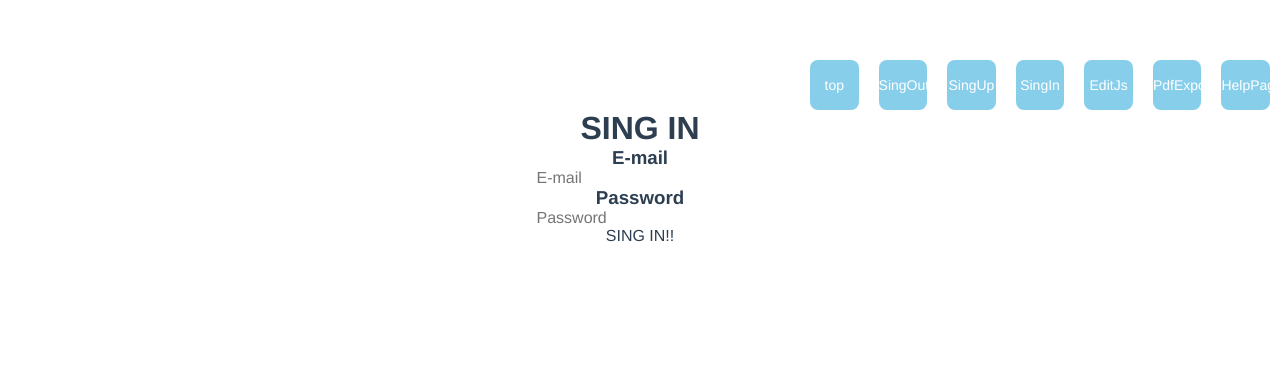
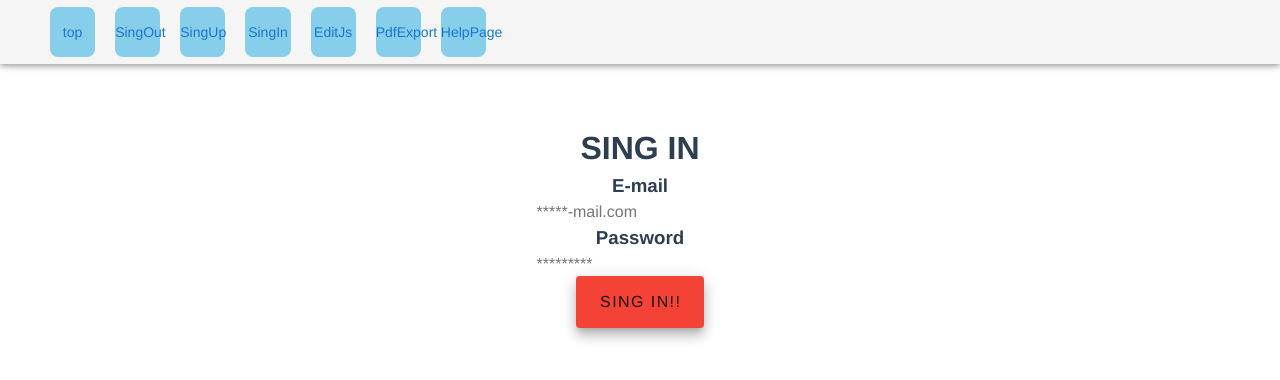
Before and after one commit to mnfm2118/formula-portfolio, a Vue app: page /vue-test/sing_in in a window 1280 px wide. Shown: the top 380 px of the page. Built offline with nearby package versions, Linux system fonts and the light colour scheme.

Commit message:
editor update

```diff
--- a/package.json
+++ b/package.json
@@ -9,6 +9,10 @@
   },
   "dependencies": {
     "@editorjs/editorjs": "^2.27.0",
+    "@editorjs/header": "^2.7.0",
+    "@editorjs/image": "^2.8.1",
+    "@editorjs/list": "^1.8.0",
+    "@editorjs/paragraph": "^2.10.0",
     "core-js": "^3.8.3",
     "firebase": "^9.22.0",
     "jspdf": "^2.5.1",
--- a/src/App.vue
+++ b/src/App.vue
@@ -1,7 +1,14 @@
 <template>
   <div id="app">
-    <tab-menu></tab-menu>
-    <router-view/>
+    <v-app>
+      <v-app-bar app>
+        <Tab-menu />
+      </v-app-bar>
+
+      <v-main>
+        <router-view />
+      </v-main>
+    </v-app>
   </div>
 </template>
 
--- a/src/components/EditJs.vue
+++ b/src/components/EditJs.vue
@@ -14,6 +14,7 @@
   import { app } from "../firebase";
   import { getFirestore, collection, addDoc } from "firebase/firestore";
   import { getAuth } from "firebase/auth";
+  import doEditor from '../plugins/editor'
 
   const db = getFirestore(app);
 
@@ -26,11 +27,11 @@
     },
 
     methods: {
-        doEditor() {
-                this.editor = new EditorJS({
-                holder: "editor",
-                });
-      },
+    //     doEditor() {
+    //             this.editor = new EditorJS({
+    //             holder: "editor",
+    //             });
+      // },
       async saveDocument() {
         const body = document.getElementById("editor")
         const docRef = await addDoc(collection(db, "documents"), {
@@ -41,7 +42,7 @@
       }
     },
     mounted() {
-        this.doEditor();
+        doEditor();
     },
     components: { PdfExport }
   }
--- a/src/components/HelloWorld.vue
+++ b/src/components/HelloWorld.vue
@@ -1,7 +1,7 @@
 <template>
-  <div>
-   <h1>Text Editor Application</h1>
-  </div>
+  <v-container>
+    <h1>Text Editor Application</h1>
+  </v-container>
 </template>
 
 <script>
--- a/src/components/SingIn.vue
+++ b/src/components/SingIn.vue
@@ -1,15 +1,21 @@
 <template>
+
     <div>
       <h1>SING IN</h1>
       <div>
         <h3>E-mail</h3>
-        <input type="text" placeholder="E-mail" v-model="email" />
+        <input type="text" placeholder="*****-mail.com" v-model="email" />
       </div>
       <div>
         <h3>Password</h3>
-        <input type="text" placeholder="Password" v-model="password" />
+        <input type="text" placeholder="*********" v-model="password" />
       </div>
-      <button @click="login">SING IN!!</button>
+      <v-btn @click="login"
+      color="red"
+      elevation="9"
+      x-large >
+      SING IN!!
+      </v-btn>
     </div>
   </template>
 
@@ -41,4 +47,5 @@
       }
      }
     }
+
     </script>
--- a/src/components/SingOut.vue
+++ b/src/components/SingOut.vue
@@ -4,17 +4,18 @@
       width="50%"
     >
       <div class="logout">SING OUT？</div>
-      <button
+      <v-btn
+        block
         class="ma-3"
         color="gray"
         @click="$router.go(-1)"
-      >戻る</button>
-      <button
-        color="grey lighten-1"
-        dark
+      >戻る</v-btn>
+      <v-btn
+        block
+        color="grey"
         @click="logout()">
         SIGN OUT!!
-      </button>
+      </v-btn>
     </v-card>
   </template>
 
@@ -44,5 +45,8 @@ const auth = getAuth(app);
   .logout {
     font-size: 40px;
     font-weight: bold;
+    hover {
+      opacity: 0,10;
+    }
   }
   </style>
--- a/src/components/SingUp.vue
+++ b/src/components/SingUp.vue
@@ -1,15 +1,26 @@
 <template>
     <div>
       <h1>SING UP</h1>
+      <v-container>
       <div>
-        <h3>E-mail</h3>
-        <input type="text" placeholder="E-mail" v-model="email" />
+        <h2>E-mail</h2>
+        <v-text-field label="*****@mail.com" v-model="email" />
       </div>
       <div>
-        <h3>Password</h3>
-        <input type="text" placeholder="Password" v-model="password" />
+        <h2>Password</h2>
+        <v-text-field
+         label="(10文字以上)"
+         v-model="password"
+         :counter="10" />
       </div>
-      <button @click="registerUser">Sing UP!!</button>
+      <v-btn
+      @click="registerUser"
+      color="red"
+      elevation="9"
+      x-large
+      loading
+      >Sing UP!!</v-btn>
+      </v-container>
     </div>
   </template>
 
--- a/src/main.js
+++ b/src/main.js
@@ -1,15 +1,17 @@
 import Vue from 'vue'
 import App from './App.vue'
-
+import Vuetify from 'vuetify'
 // import EditJs from './components/EditJs.vue'
 import router from './router'
+import 'vuetify/dist/vuetify.min.css'
 
-import vuetify from './plugins/vuetify'
 Vue.config.productionTip = false
 
+Vue.use(Vuetify);
+
 new Vue({
+  vuetify : new Vuetify(),
   router,
-  vuetify,
 
   //render: h => h(EditJs),
   render: h => h(App)
--- a/src/plugins/editor.js
+++ b/src/plugins/editor.js
@@ -1,13 +1,47 @@
 import EditorJS from '@editorjs/editorjs'
+import Header  from '@editorjs/header'
+import List from '@editorjs/list'
+import Paragraph from '@editorjs/paragraph'
 
-export default ({ $axios }, inject) => {
-  inject('editor', {
-    EditorJS: ({ holder, placeholder, data }) => {
-      return new EditorJS({
-        holder,
-        placeholder,
-        data,
-      })
-    },
-  })
+// export default ({ $axios }, inject) => {
+//   inject('editor', {
+//     EditorJS: ({ holder, placeholder, data }) => {
+//       return new EditorJS({
+//         holder,
+//         placeholder,
+//         data,
+//       })
+//     },
+//   })
+// }
+
+function doEditor() {
+  new EditorJS({
+    holder: "editor",
+    tools: {
+      header: {
+        class: Header,
+        config: {
+          levels: [2, 3, 4],
+          defaultLevel: 2
+        }
+      },
+      list: {
+        class: List,
+        inlineToolBar: true,
+        config: {
+          defaultStyle: 'unorderd'
+        }
+      },
+      paragraph: {
+        class: Paragraph,
+        inlineToolBar: true,
+        config: {
+          preserveBlank: true
+        }
+      }
+  }
+  });
 }
+
+export default doEditor;
--- a/src/plugins/vuetify.js
+++ /dev/null
@@ -1,7 +0,0 @@
-import Vue from 'vue';
-import Vuetify from 'vuetify/lib/framework';
-
-Vue.use(Vuetify);
-
-export default new Vuetify({
-});
```
Also changed, not shown: 1 other file (tests, documents, lock files or other folders).
